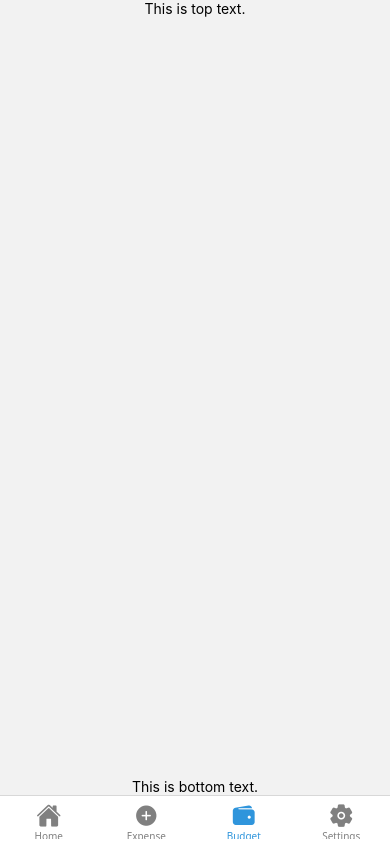
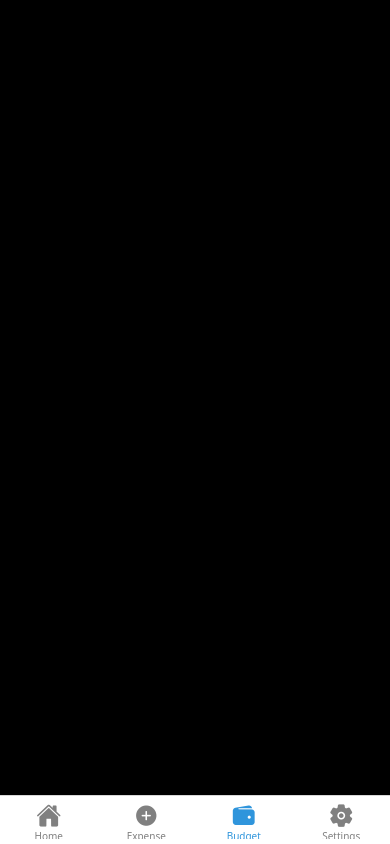
Before and after one commit to ouioui99/libremoney, a React Native app in the folder myapp/: screen /Budget in a window 390 px wide. Built offline with nearby package versions, Linux system fonts and the light colour scheme.

Commit message:
safeAreaViewを適用

```diff
--- /dev/null
+++ b/myapp/src/components/SafeAreaLayout.tsx
@@ -0,0 +1,35 @@
+import React, { ReactNode } from "react";
+import { View, StyleSheet } from "react-native";
+import { useSafeAreaInsets } from "react-native-safe-area-context";
+
+type Props = {
+  children: ReactNode;
+  style?: object;
+};
+
+export default function SafeAreaLayout({ children, style }: Props) {
+  const insets = useSafeAreaInsets();
+
+  return (
+    <View
+      style={[
+        styles.container,
+        {
+          paddingTop: insets.top,
+          paddingLeft: insets.left,
+          paddingRight: insets.right,
+          backgroundColor: "black", // 👈 背景色を黒にする
+        },
+        style,
+      ]}
+    >
+      {children}
+    </View>
+  );
+}
+
+const styles = StyleSheet.create({
+  container: {
+    flex: 1,
+  },
+});
--- a/myapp/src/screens/BudgetScreen.tsx
+++ b/myapp/src/screens/BudgetScreen.tsx
@@ -1,24 +1,15 @@
 import React from "react";
 import { View, Text } from "react-native";
 import { useSafeAreaInsets } from "react-native-safe-area-context";
+import SafeAreaLayout from "../components/SafeAreaLayout";
 
 export default function BudgetScreen() {
   const insets = useSafeAreaInsets();
 
   return (
-    <View
-      style={{
-        flex: 1,
-        justifyContent: "space-between",
-        alignItems: "center",
-        paddingTop: insets.top,
-        paddingBottom: insets.bottom,
-        paddingLeft: insets.left,
-        paddingRight: insets.right,
-      }}
-    >
+    <SafeAreaLayout>
       <Text>This is top text.</Text>
       <Text>This is bottom text.</Text>
-    </View>
+    </SafeAreaLayout>
   );
 }
--- a/myapp/src/screens/ExpenseScreen.tsx
+++ b/myapp/src/screens/ExpenseScreen.tsx
@@ -1,6 +1,7 @@
 import React, { useState } from "react";
 import { View, Text, TouchableOpacity, Modal } from "react-native";
 import DateTimePicker from "@react-native-community/datetimepicker";
+import SafeAreaLayout from "../components/SafeAreaLayout";
 
 const buttons = [
   ["AC", "⌫", "%", "÷"],
@@ -44,6 +45,7 @@ export default function ExpenseScreen() {
   };
 
   return (
+    <SafeAreaLayout>
       <View style={{ flex: 1, padding: 20, backgroundColor: "black" }}>
         {/* 金額表示 */}
         <Text
@@ -114,5 +116,6 @@ export default function ExpenseScreen() {
           ))}
         </View>
       </View>
+    </SafeAreaLayout>
   );
 }
--- a/myapp/src/screens/HomeScreen.tsx
+++ b/myapp/src/screens/HomeScreen.tsx
@@ -1,10 +1,13 @@
 import React from "react";
 import { View, Text } from "react-native";
+import SafeAreaLayout from "../components/SafeAreaLayout";
 
 export default function HomeScreen() {
   return (
-    <View>
-      <Text>HomeScreen</Text>
-    </View>
+    <SafeAreaLayout>
+      <View>
+        <Text>HomeScreen</Text>
+      </View>
+    </SafeAreaLayout>
   );
 }
```
Lines whose indentation alone changed are shown as unchanged.
